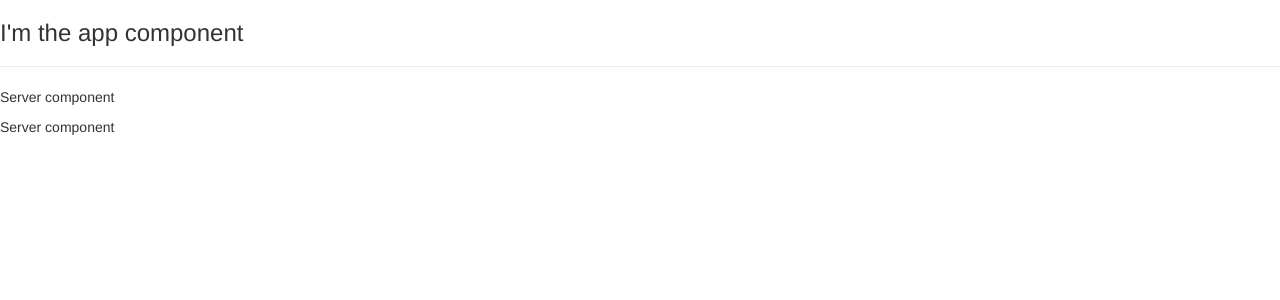
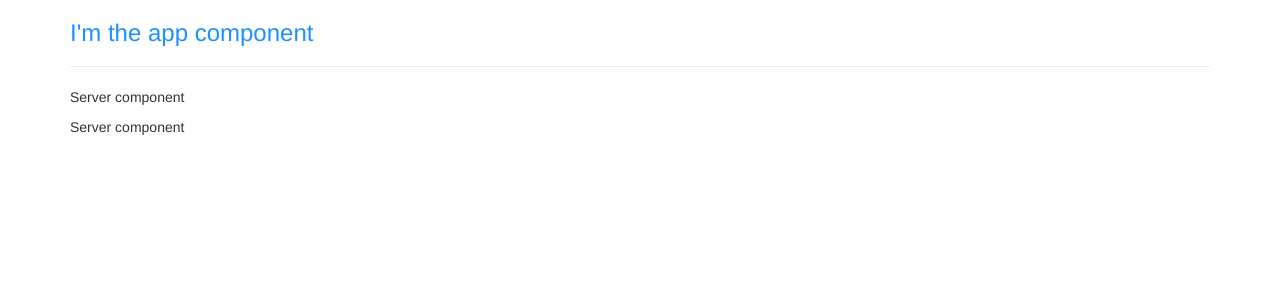
Before and after one commit to makiasake/angular-complete-guide-course, an Angular app in the folder angular-the-complete-guide-course/: page / in a window 1280 px wide. Shown: the top 300 px of the page. Built offline with nearby package versions, Linux system fonts and the light colour scheme.

Commit message:
Component styles

```diff
--- a/angular-the-complete-guide-course/src/app/app.component.css
+++ b/angular-the-complete-guide-course/src/app/app.component.css
@@ -0,0 +1,3 @@
+h3 {
+    color: darkblue;
+}
--- a/angular-the-complete-guide-course/src/app/app.component.html
+++ b/angular-the-complete-guide-course/src/app/app.component.html
@@ -1,3 +1,10 @@
-<h3>I'm the app component</h3>
-<hr>
-<app-servers></app-servers>
+
+<div class="container">
+    <div class="row">
+        <div class="col-xs-12">
+            <h3>I'm the app component</h3>
+            <hr>
+            <app-servers></app-servers>
+        </div>
+    </div>
+</div>
--- a/angular-the-complete-guide-course/src/app/app.component.ts
+++ b/angular-the-complete-guide-course/src/app/app.component.ts
@@ -3,7 +3,12 @@
 @Component({
   selector: 'app-root',
   templateUrl: './app.component.html',
-  styleUrls: ['./app.component.css']
+  /* styleUrls: ['./app.component.css'] */
+  styles: [`
+    h3 {
+      color: dodgerblue
+    }
+  `]
 })
 export class AppComponent {
 }
```
